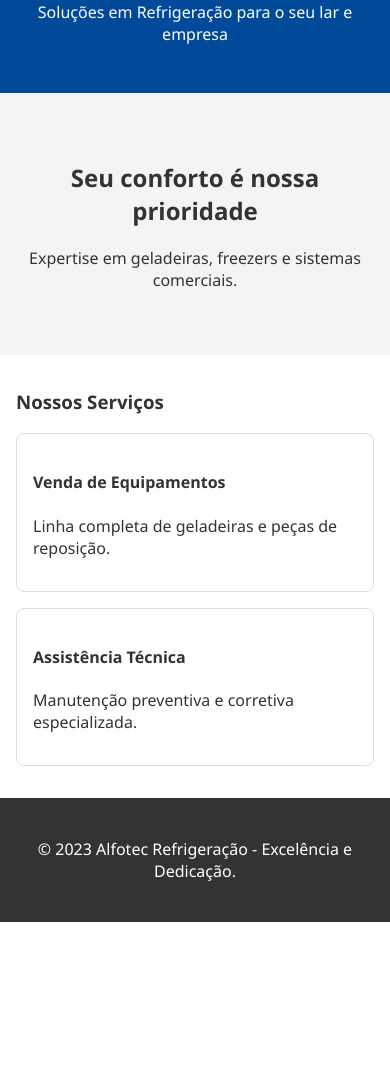
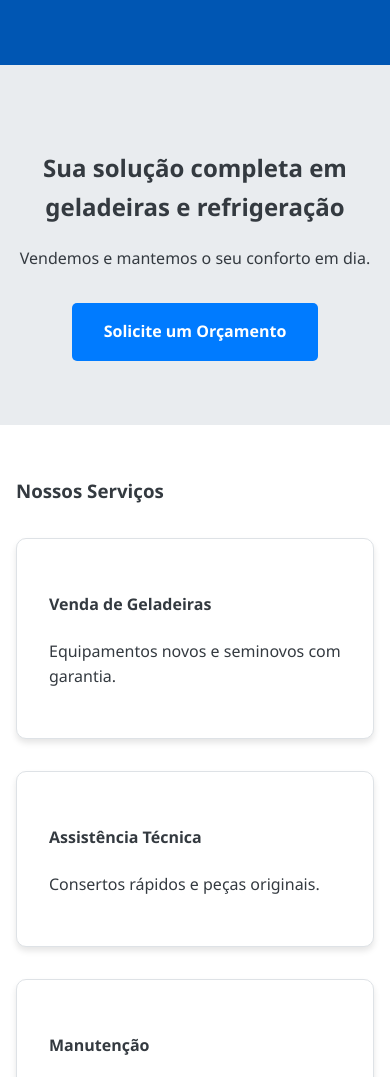
Before and after one commit to pablonoah196-ai/alfotecrefrigeracao, a plain HTML site: page index.html in a window 390 px wide. Shown: the part 160-1237 px from the top of the page. Before the commit the page ends 1082 px from the top, so only its background shows below. Drawn offline with Linux system fonts and the light colour scheme.

Commit message:
Finalização completa do site: design responsivo, seções de serviços, contato e estrutura de divulgação azul/cinza.

```diff
--- a/index.html
+++ b/index.html
@@ -3,45 +3,62 @@
 <head>
     <meta charset="UTF-8">
     <meta name="viewport" content="width=device-width, initial-scale=1.0">
-    <title>Alfotec Refrigeração | Qualidade e Confiança</title>
+    <title>Alfotec Refrigeração | Especialistas em Refrigeração</title>
     <style>
         :root {
-            --primary: #004a99;
-            --secondary: #ffffff;
-            --gray: #f4f4f4;
-            --text: #333;
+            --primary: #0056b3;
+            --secondary: #e9ecef;
+            --accent: #007bff;
+            --text: #343a40;
+            --white: #ffffff;
         }
-        body { font-family: 'Segoe UI', Tahoma, Geneva, Verdana, sans-serif; margin: 0; color: var(--text); }
-        header { background: var(--primary); color: var(--secondary); padding: 2rem; text-align: center; }
-        .hero { padding: 3rem 1rem; text-align: center; background: var(--gray); }
-        .container { padding: 2rem; max-width: 900px; margin: auto; }
-        .service-card { border: 1px solid #ddd; padding: 1rem; margin: 1rem 0; border-radius: 8px; }
-        footer { background: #333; color: white; text-align: center; padding: 1.5rem; }
-        @media (max-width: 600px) { .container { padding: 1rem; } }
+        body { font-family: 'Segoe UI', Tahoma, Geneva, Verdana, sans-serif; margin: 0; color: var(--text); line-height: 1.6; }
+        header { background: var(--primary); color: var(--white); padding: 3rem 1rem; text-align: center; }
+        header h1 { margin: 0; font-size: 2.5rem; }
+        .container { max-width: 900px; margin: auto; padding: 2rem 1rem; }
+        .hero { background: var(--secondary); padding: 4rem 1rem; text-align: center; }
+        .services { display: grid; grid-template-columns: repeat(auto-fit, minmax(250px, 1fr)); gap: 2rem; margin-top: 2rem; }
+        .card { border: 1px solid #dee2e6; padding: 2rem; border-radius: 10px; background: var(--white); box-shadow: 0 4px 6px rgba(0,0,0,0.1); }
+        .contact { text-align: center; padding: 4rem 1rem; background: var(--primary); color: var(--white); }
+        footer { background: #212529; color: var(--white); text-align: center; padding: 2rem; }
+        a.btn { display: inline-block; padding: 1rem 2rem; background: var(--accent); color: white; text-decoration: none; border-radius: 5px; margin-top: 1rem; font-weight: bold; }
+        @media (max-width: 600px) { header h1 { font-size: 1.8rem; } }
     </style>
 </head>
 <body>
     <header>
         <h1>Alfotec Refrigeração</h1>
-        <p>Soluções em Refrigeração para o seu lar e empresa</p>
+        <p>Qualidade e Confiança em Equipamentos de Refrigeração</p>
     </header>
     <section class="hero">
-        <h2>Seu conforto é nossa prioridade</h2>
-        <p>Expertise em geladeiras, freezers e sistemas comerciais.</p>
+        <h2>Sua solução completa em geladeiras e refrigeração</h2>
+        <p>Vendemos e mantemos o seu conforto em dia.</p>
+        <a href="#contato" class="btn">Solicite um Orçamento</a>
     </section>
     <div class="container">
         <h3>Nossos Serviços</h3>
-        <div class="service-card">
-            <h4>Venda de Equipamentos</h4>
-            <p>Linha completa de geladeiras e peças de reposição.</p>
-        </div>
-        <div class="service-card">
-            <h4>Assistência Técnica</h4>
-            <p>Manutenção preventiva e corretiva especializada.</p>
+        <div class="services">
+            <div class="card">
+                <h4>Venda de Geladeiras</h4>
+                <p>Equipamentos novos e seminovos com garantia.</p>
+            </div>
+            <div class="card">
+                <h4>Assistência Técnica</h4>
+                <p>Consertos rápidos e peças originais.</p>
+            </div>
+            <div class="card">
+                <h4>Manutenção</h4>
+                <p>Evite transtornos com nossas revisões periódicas.</p>
+            </div>
         </div>
     </div>
+    <section id="contato" class="contact">
+        <h2>Fale Conosco</h2>
+        <p>Entre em contato pelo WhatsApp e garanta o melhor serviço da região!</p>
+        <a href="https://wa.me/5500000000000" class="btn" style="background: white; color: var(--primary);">Enviar WhatsApp</a>
+    </section>
     <footer>
-        <p>&copy; 2023 Alfotec Refrigeração - Excelência e Dedicação.</p>
+        <p>&copy; 2024 Alfotec Refrigeração - Transformando conforto em realidade.</p>
     </footer>
 </body>
 </html>
```
Also changed, not shown: 1 other file.
